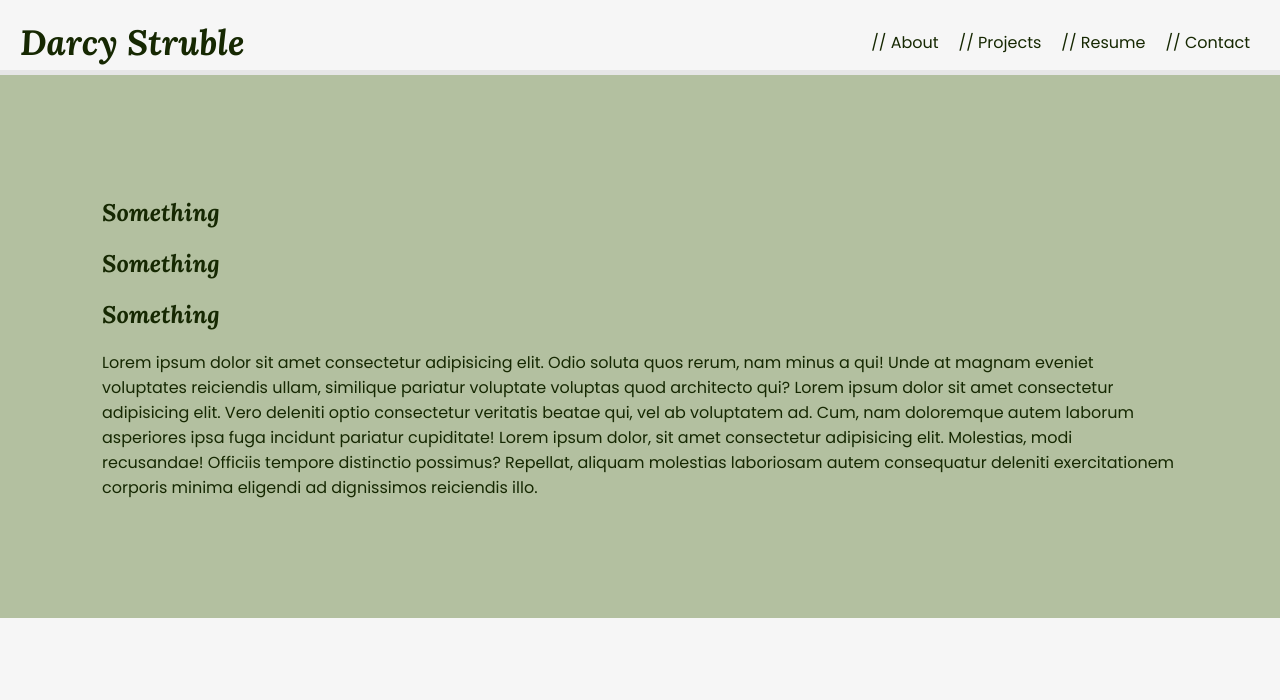
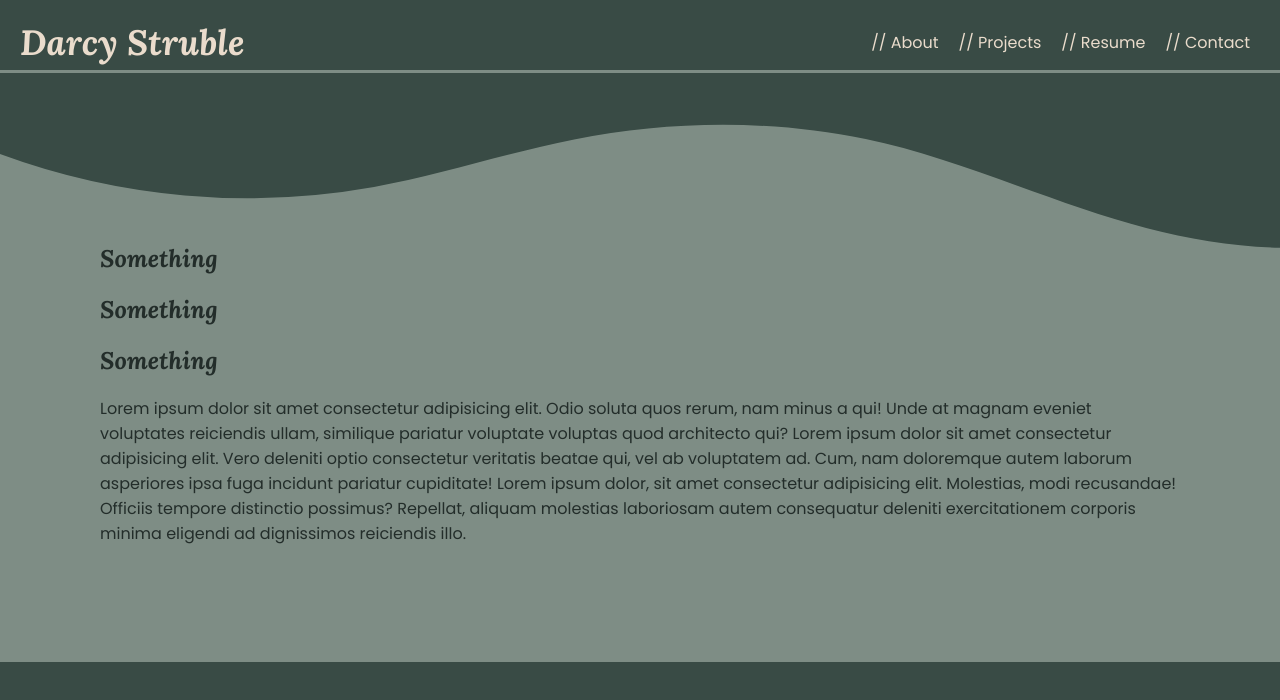
Before and after one commit to darcystruble/darcy-struble-portfolio, a React (Vite) app in the folder darcy-portfolio/: page /about in a window 1280 px wide. Shown: the top 700 px of the page. Built offline with nearby package versions, Linux system fonts and the light colour scheme.

Commit message:
layout updates

```diff
--- a/darcy-portfolio/src/App.css
+++ b/darcy-portfolio/src/App.css
@@ -1,11 +1,13 @@
 
 /* nav bar */
 .nav {
-    border-bottom: 5px solid var(--darker-white);
+    border-bottom: 3px solid var(--mid-green);
     padding: 20px 0 5px 0;
+    margin-bottom: 50px;
     display: flex;
     justify-content: space-between;
     align-items: center;
+    background-color: var(--dark-green);
 }
 .darcy-link h1 {
     padding: 0;
@@ -18,7 +20,7 @@
 }
 .darcy-link {
     text-decoration: none;
-    color: #162802;
+    color: var(--off-white);
 }
 .links {
     margin-right: 20px;
@@ -26,7 +28,7 @@
 .link {
     margin: 0 10px;
     text-decoration: none;
-    color: #162802;
+    color: var(--off-white);
 }
 .link:hover {
     font-weight: 700;
@@ -35,32 +37,34 @@
 
 /* top fold */
 .top-bg {
-    background-color: #394b45;
     height: 75vh;
 }
 .parallax {
+    overflow: hidden;
     position: relative;
     min-height: 75vh;
     display: grid;
     grid-template-areas: "stack";
     z-index: 0;
+    background-color: #394b45;
 }
 .parallax > * {
     grid-area: stack;
     height: 70vh;
     animation: parallax linear;
-    animation-timeline: scroll();
+    animation-timeline: scroll(root block);
 }
 .parallax > img {
-    margin-left: 50%;
+    margin-left: 40%;
 }
 .hero {
-    margin-left: 20px;
+    margin-left: 30px;
+    /* text-align: right; */
     z-index: 10;
+    width: 37%;
+    color: var(--off-white);
     --parallax-speed: 2;
-
 }
-
 .parallax-bg {
     content: url('./assets/background.png');
     height: 69vh;
@@ -72,73 +76,37 @@
 }
 .parallax-table {
     content: url('./assets/table.png');
-    --parallax-speed: 2;
+    --parallax-speed: 1.2;
 }
 .parallax-window {
     content: url('./assets/window.png');
-    --parallax-speed: 4;
 }
 
+/* about page */
+.about-outer {
+    position: relative;
+    padding: 100px;
+    background-color: var(--mid-green);
+}
 
-
-.top-outer {
-    position: relative;
-    width: 100vw;
-    height: 550px;
-}
-.top-focus {
-    position: relative;
-    margin-top: 20px;
-    /* left: 10%; */
-    padding: 20px 20px 20px 100px;
-    height: 505px;
-    width: 468px;
-    /* width: 60%; */
-    color: var(--font-green);
-    background-color: var(--dark-green);
-    /* border-radius: 50px 50px 0 0; */
-    /* box-shadow: -30px 20px var(--pale-green); */
-}
-.top-focus::after {
-    content: url('./assets/darcy-standing2-no-bg.png');
+.about-curve {
     position: absolute;
     top: 0;
-    left: 298px;
-    /* left: 65%; */
-    transform: scale(.2);
-    width: 10px;
-    height: 10px;
-    z-index: 99;
-}
-.top-curve {
-    position: absolute;
-    bottom: 0;
     left: 0;
     width: 100%;
     overflow: hidden;
     line-height: 0;
 }
-.top-curve svg {
+
+.about-curve svg {
     position: relative;
     display: block;
-    width: calc(122% + 1.3px);
-    height: 128px;
-    transform: rotateY(180deg);
-}
-.top-curve .shape-fill {
-    fill: var(--pale-green);
-}
-.top-text {
-    margin-top: 15%;
+    width: calc(109% + 1.3px);
+    height: 136px;
 }
 
-/* about page */
-.about-outer {
-    padding: 100px;
-    /* border: 2px solid orange; */
-    border: 2px solid var(--pale-green);
-    background-color: var(--pale-green);
-    /* z-index: 0; */
+.about-curve .shape-fill {
+    fill: var(--dark-green);
 }
 
 /* projects page */
@@ -156,7 +124,6 @@
     width: fit-content;
     height: fit-content;
     border-radius: 30px;
-    /* background-color: #f6f6f6c6; */
 }
 .projects-text h1 {
     font-size: 2.5rem;
--- a/darcy-portfolio/src/components/About.jsx
+++ b/darcy-portfolio/src/components/About.jsx
@@ -1,6 +1,11 @@
 export default function About () {
     return (
         <div className="about-outer">
+            <div class="about-curve">
+                <svg data-name="Layer 1" xmlns="http://www.w3.org/2000/svg" viewBox="0 0 1200 120" preserveAspectRatio="none">
+                    <path d="M321.39,56.44c58-10.79,114.16-30.13,172-41.86,82.39-16.72,168.19-17.73,250.45-.39C823.78,31,906.67,72,985.66,92.83c70.05,18.48,146.53,26.09,214.34,3V0H0V27.35A600.21,600.21,0,0,0,321.39,56.44Z" class="shape-fill"></path>
+                </svg>
+            </div>
             <div className="about-focus">
                 <div className="about-text-1">
                     <h2>Something</h2>
--- a/darcy-portfolio/src/index.css
+++ b/darcy-portfolio/src/index.css
@@ -7,12 +7,21 @@
     --main-font: 'Poppins', sans-serif;
     --accent-font: 'Lora', serif;
     /* color palette */
-    --off-white: #f6f6f6;
-    --darker-white: #E6E6E6;
-    --font-green: #cddbb6;
-    --dark-green: #162802;
-    --pale-green: #b3c0a0;
-    --sec-color: #a0c7fe;
+    /* dark colors */
+    --darkest-green: #232d2a;
+    --dark-green: #394b45;
+    --dark-grey: #393939;
+    --dark-red: #3d1513;
+    --dark-orange: #893f04;
+    /* mid colors */
+    --mid-green: #7e8d85;
+    --mid-pink: #a0695c;
+    --mid-grey: #74655d;
+    --mid-tan: #c09e87;
+
+    /* light colors */
+    --off-white: #eadccc;
+    --pale-pink: #edded2;
 
     /* --dark-green: #233349;
     --pale-green: #9eafb6; */
@@ -21,9 +30,10 @@
 body {
     margin: 0;
     padding: 0;
-    color: #162802;
+    color: var(--darkest-green);
     /* background-color: #e7e8ec; */
-    background-color: #f6f6f6;
+    /* background-color: var(--mid-green); */
+    background-color: var(--dark-green);
 }
 html {
     margin: 0;
```
